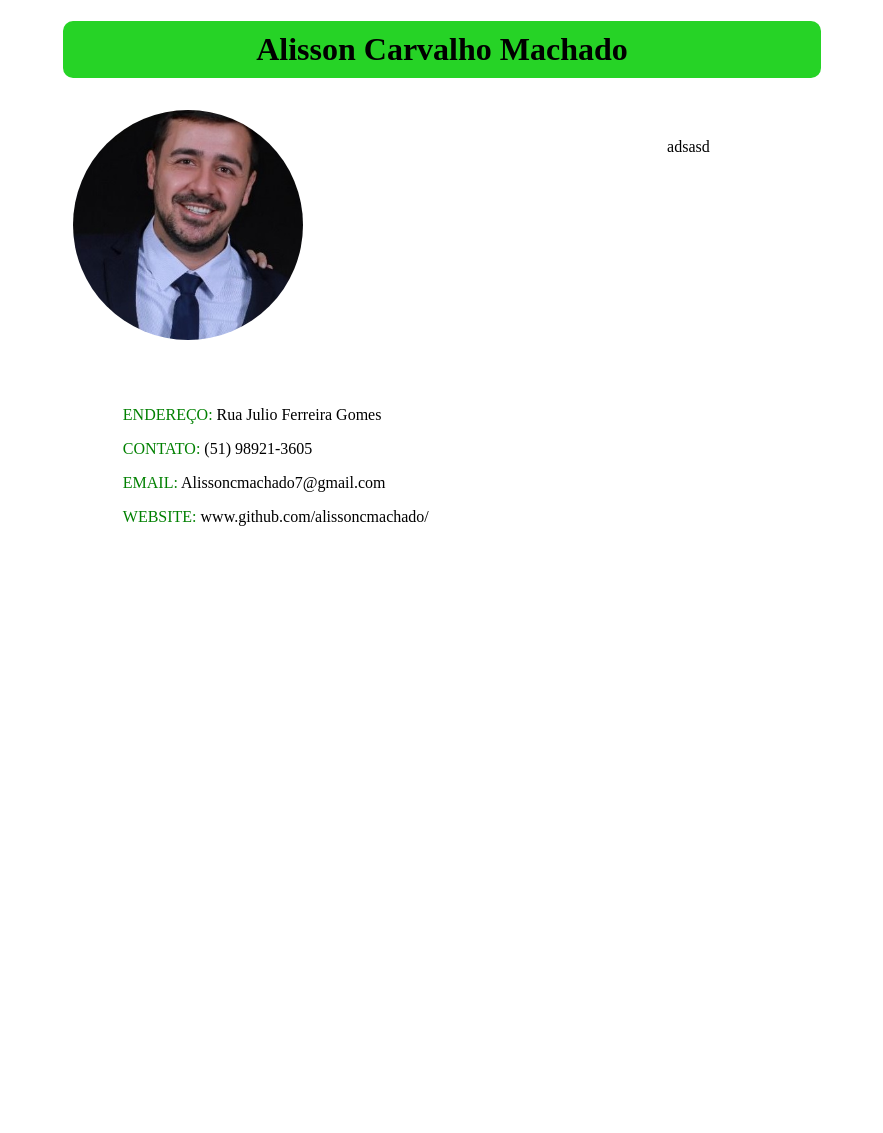
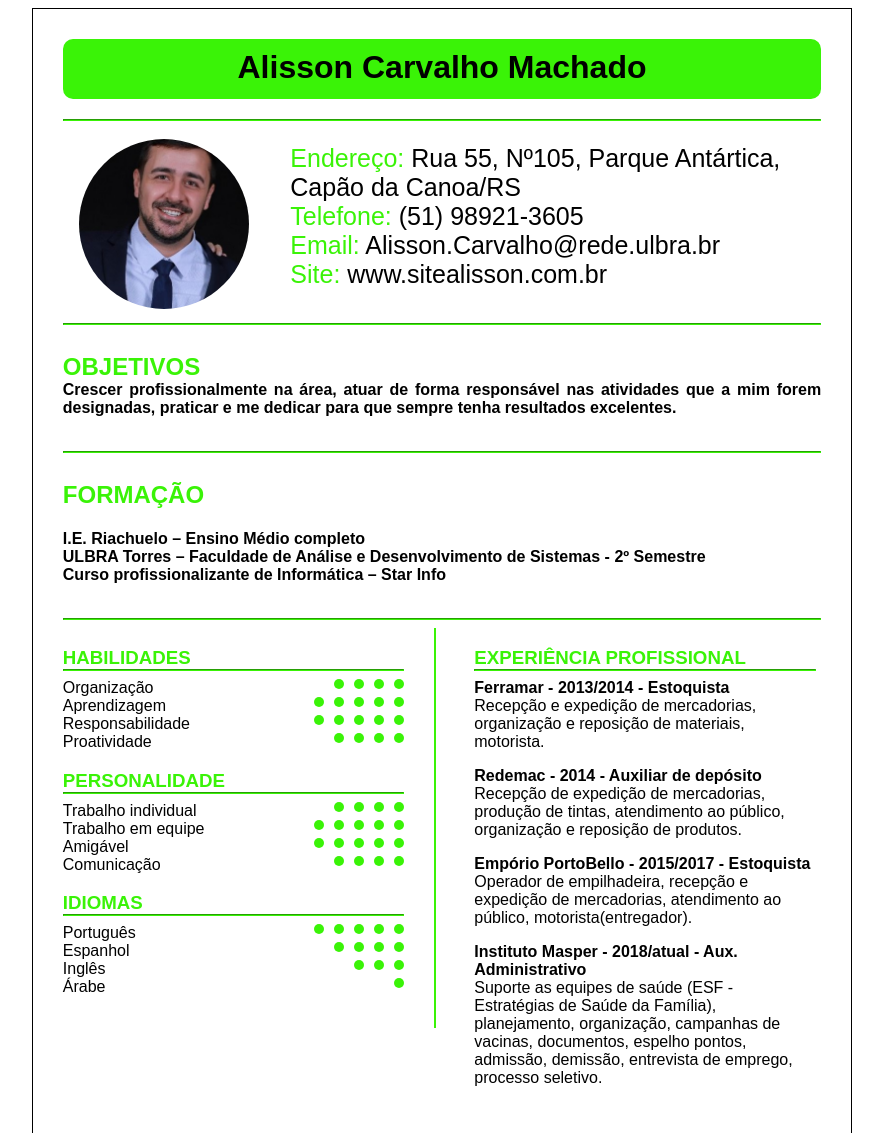
Before and after one commit to alissoncmachado/ulbra, a plain HTML site: page 2022-1/DESENVOLVIMENTO WEB/Aula 4/index.html in a window 1280 px wide. Shown: the top 1133 px of the page, without its empty margins (198-1081 px from the left). Before the commit the page ends 800 px from the top, so only its background shows below. Drawn offline with Linux system fonts and the light colour scheme.

Commit message:
Correção de arquivo index.html - Aula 04

```diff
--- /dev/null
+++ b/2022-1/DESENVOLVIMENTO WEB/Aula 4/assets/css/estilo.css
@@ -0,0 +1,103 @@
+body {
+	font-family: sans-serif;
+}
+h1 {
+	background-color: rgb(58, 243, 7);
+	border-radius: 10px;
+	height: 50px;
+	padding-top: 10px;
+	margin-top: 0px;
+	margin-bottom: 20px;
+}
+h2 {
+	margin-bottom: 0px;
+	text-align: left;
+	color: rgb(58, 243, 7);
+	float: left;
+	width: 20%;
+}
+h3 {
+	margin-bottom: 0px;
+	color: rgb(58, 243, 7);
+	text-align: left;
+}
+h4 {
+	color: black;
+	margin-bottom: 0px;
+}
+.tudo {
+	width: 60%;
+	margin: 0 auto;
+	text-align: center;
+	padding: 30px 30px 30px 30px;
+	border: solid 1px;
+}
+.linha {
+	clear: both;
+}
+.titulodados {
+	color:  rgb(58, 243, 7);
+}
+#perfil {
+	width: 30%;
+	float: left;
+}
+#foto {
+	max-width: 170px;
+	max-height: 170px;
+	border-radius: 50%;
+	margin: 10px 25px 10px 0px;
+
+}
+#contato {
+	margin-top: 15px;
+	width: 70%;
+	float: left;
+	text-align: left;
+	vertical-align: middle;
+	font-size: 25px;
+}
+hr {
+	margin-top: 0px;
+	border-color: rgb(58, 243, 7);
+}
+p {
+	margin-top: 0px;
+}
+#coluna1 {
+	width: 45%;
+	float: left;
+	text-align: left;
+	margin-left: 0%;
+	margin-right: 2%;
+}
+#coluna2 {
+	float: left;
+	background-color: rgb(58, 243, 7);
+	margin-left: 2%;
+	width: 2px;
+	height: 400px;
+}
+#coluna3 {
+	width: 45%;
+	float: left;
+	margin-left: 5%;
+	margin-right: 0%;
+	text-align: left;
+}
+.circle {
+	height: 10px;
+	width: 10px;
+	background-color: rgb(58, 243, 7);
+	border-radius: 50%;
+	float: right;
+	margin-left: 10px;
+}
+.itens {
+	float: left;
+}
+.caixa {
+	margin: 0%;
+	float: left;
+	text-align: justify;
+}
--- a/2022-1/DESENVOLVIMENTO WEB/Aula 4/assets/css/style.css
+++ /dev/null
@@ -1,46 +0,0 @@
-body {
-    text-align: center;
-}
-h1 {
-    background-color: rgb(38, 211, 38);
-    border-radius: 10px;
-    padding: 10px;
-}
-.geral {
-    width: 60%;
-    margin: 0 auto;
-}
-.apresentacao {
-    width: 90%;
-    text-align: left;
-    padding: 10px;
-}
-.img{
-    width: 30%;
-    border-radius: 30px;
-
-}
-.logo {
-    width: 230px;
-    border-radius: 50%;
-    float: left;
-}
-.dados {
-
-    width: 60%;
-    float: left;
-    padding-top: 50px;
-    padding-left: 50px;
-}
-a{
-    color: inherit;
-    text-decoration:none
-}
-.titulo {
-    width: 30%;
-    float: left;
-}
-.linha {
-    width: 70%;
-
-}
--- a/2022-1/DESENVOLVIMENTO WEB/Aula 4/index.html
+++ b/2022-1/DESENVOLVIMENTO WEB/Aula 4/index.html
@@ -1,34 +1,148 @@
 <!DOCTYPE html>
-<html lang="pt-BR">
+<html>
 <head>
-    <meta charset="UTF-8">
-    <meta http-equiv="X-UA-Compatible" content="IE=edge">
-    <meta name="viewport" content="width=device-width, initial-scale=1.0">
-    <title>Curriculum Alisson Machado</title>
-    <link stylesheet rel="stylesheet" href="assets/css/style.css">
-    <link rel="stylesheet" href="https://cdnjs.cloudflare.com/ajax/libs/font-awesome/4.7.0/css/font-awesome.min.css">
+	<title>Curriculum</title>
+	<meta charset="utf-8">
+	<link rel="stylesheet" type="text/css" href="assets/css/estilo.css">
 </head>
 <body>
-    <div class="geral">
-
-        <div class="nome">
+	<div class="tudo">
+		<div class="linha">
 			<h1>Alisson Carvalho Machado</h1>
 		</div>
-        <div class="apresentacao">
-            <div class="foto">
-                <img src="assets/images/Alisson.jpeg" class="logo" alt="Foto Perfil">
+		<hr>
+		<div class="linha">
+			<div id="perfil">
+				<img id="foto" src="assets/images/Alisson.jpeg">
 			</div>
-             <div class="dados">
-            <p><font color="green">ENDEREÇO:</font> Rua Julio Ferreira Gomes</p>
-            <p><font color="green">CONTATO:</font> (51) 98921-3605</p>
-            <p><font color="green">EMAIL:</font> Alissoncmachado7@gmail.com</p>
-            <p><font color="green">WEBSITE:</font>
-                <a href="https://github.com/alissoncmachado" target="_blank">www.github.com/alissoncmachado/</a>
-            </p>
+			<div id="contato">
+				<span class="titulodados">Endereço: </span>Rua 55, Nº105, Parque Antártica, Capão da Canoa/RS<br>
+				<span class="titulodados">Telefone: </span>(51) 98921-3605<br>
+				<span class="titulodados">Email: </span>Alisson.Carvalho@rede.ulbra.br<br>
+				<span class="titulodados">Site: </span>www.sitealisson.com.br<br>
+			</div>
+		</div>
+		<div class="linha">
+			<hr>
+			<h2>OBJETIVOS</h2>
+			<div class="caixa">
+				<b><p>Crescer profissionalmente na área, atuar de forma responsável nas atividades que a mim forem designadas, praticar e me
+	 			dedicar para que sempre tenha resultados excelentes.
+	 			</p></b>
+				 <br>
+			</div>
+		</div>
+		<div class="linha">
+			<hr>
+				<h2>FORMAÇÃO</h2>
+			<div class="caixa">
+				<h4><p>I.E. Riachuelo – Ensino Médio completo<br>
+				ULBRA Torres – Faculdade de Análise e Desenvolvimento de Sistemas - 2º Semestre<br>
+				Curso profissionalizante de Informática – Star Info</p></h4>
+				<br>
 			</div>
 		</div>
 		<br>
+		<div class="linha">
+			<hr>
+				<div id="coluna1">
+					<div>
+						<h3>HABILIDADES</h3><hr>
+						<div class="itens">Organização</div>
+						<div class="circle"></div>
+						<div class="circle"></div>
+						<div class="circle"></div>
+						<div class="circle"></div>
+						<br>
+						<div class="itens">Aprendizagem</div>
+						<div class="circle"></div>
+						<div class="circle"></div>
+						<div class="circle"></div>
+						<div class="circle"></div>
+						<div class="circle"></div>
+						<br>
+						<div class="itens">Responsabilidade</div>
+						<div class="circle"></div>
+						<div class="circle"></div>
+						<div class="circle"></div>
+						<div class="circle"></div>
+						<div class="circle"></div>
+						<br>
+						<div class="itens">Proatividade</div>
+						<div class="circle"></div>
+						<div class="circle"></div>
+						<div class="circle"></div>
+						<div class="circle"></div>
 					</div>
-    adsasd
+					<br>
+					<div>
+						<h3>PERSONALIDADE</h3><hr>
+						<div class="itens">Trabalho individual</div>
+						<div class="circle"></div>
+						<div class="circle"></div>
+						<div class="circle"></div>
+						<div class="circle"></div>
+						<br>
+						<div class="itens">Trabalho em equipe</div>
+						<div class="circle"></div>
+						<div class="circle"></div>
+						<div class="circle"></div>
+						<div class="circle"></div>
+						<div class="circle"></div>
+						<br>
+						<div class="itens">Amigável</div>
+						<div class="circle"></div>
+						<div class="circle"></div>
+						<div class="circle"></div>
+						<div class="circle"></div>
+						<div class="circle"></div>
+						<br>
+						<div class="itens">Comunicação</div>
+						<div class="circle"></div>
+						<div class="circle"></div>
+						<div class="circle"></div>
+						<div class="circle"></div>
+						</div>
+						<br>
+					<div>
+						<h3>IDIOMAS</h3><hr>
+						<div class="itens">Português</div>
+						<div class="circle"></div>
+						<div class="circle"></div>
+						<div class="circle"></div>
+						<div class="circle"></div>
+						<div class="circle"></div>
+						<br>
+						<div class="itens">Espanhol</div>
+						<div class="circle"></div>
+						<div class="circle"></div>
+						<div class="circle"></div>
+						<div class="circle"></div>
+						<br>
+						<div class="itens">Inglês</div>
+						<div class="circle"></div>
+						<div class="circle"></div>
+						<div class="circle"></div>
+						<br>
+						<div class="itens">Árabe</div>
+						<div class="circle"></div>
+					</div>
+				</div>
+			<div id="coluna2">
+			</div>
+			<div id="coluna3">
+				<h3>EXPERIÊNCIA PROFISSIONAL</h3><hr>
+				<b>Ferramar - 2013/2014 - Estoquista</b>
+				<p>Recepção e expedição de mercadorias, organização e reposição de materiais, motorista.</p>
+				<b>Redemac - 2014 - Auxiliar de depósito</b>
+				<p>Recepção de expedição de mercadorias, produção de tintas, atendimento ao público, organização e reposição de produtos.</p>
+				<b>Empório PortoBello - 2015/2017 - Estoquista</b>
+				<p>Operador de empilhadeira, recepção e expedição de mercadorias, atendimento ao público, motorista(entregador).</p>
+				<b>Instituto Masper - 2018/atual - Aux. Administrativo</b>
+				<p>Suporte as equipes de saúde (ESF - Estratégias de Saúde da Família), planejamento, organização, campanhas de vacinas, documentos, espelho pontos, admissão, demissão, entrevista de emprego, processo seletivo.</p>
+			</div>
+		</div>
+		<div class="linha"></div>
+	</div>
 </body>
 </html>
```
Lines whose indentation alone changed are shown as unchanged.
